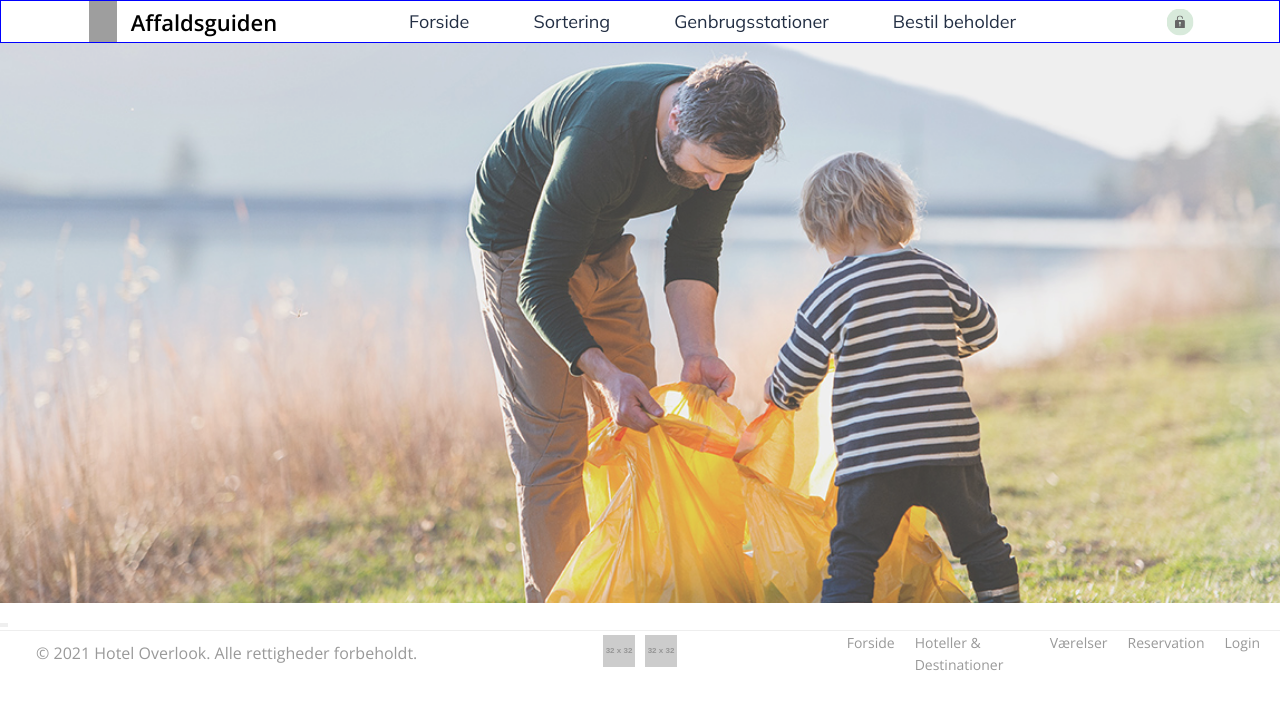
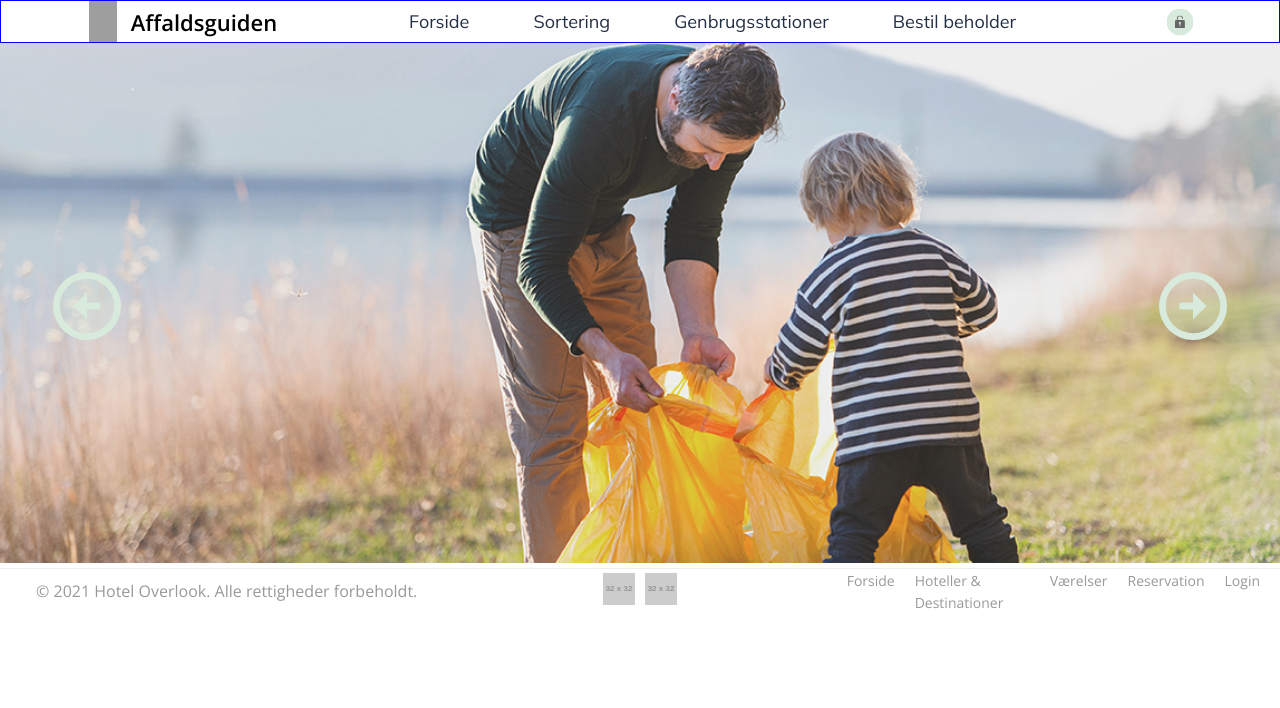
Before and after one commit to katrinedelrosario/trashguide, a React (Vite) app: page / in a window 1280 px wide. Shown: the top 708 px of the page. Built offline with nearby package versions, Linux system fonts and the light colour scheme; grey boxes are pictures that could not be loaded.

Commit message:
updated slider styling

```diff
--- a/src/components/slider/slider.module.scss
+++ b/src/components/slider/slider.module.scss
@@ -2,8 +2,13 @@
 .sliderContainer {
     max-width: 100%;
     position: relative;
-    margin: auto;
 
+    img {
+        width: 100%;
+        max-height: 65vh;
+        object-fit: cover;
+        z-index: 0;
+    }
     .slides {
         display: none;
     }
@@ -15,14 +20,34 @@
         animation-duration: 1.7s;
 
         @keyframes fade {
-            from {opacity: .6}
+            from {opacity: .8}
             to {opacity: 1}
         }
     }
+    .prev, .next {
+        position: absolute;
+        top: 50%;
+        transform: translateY(-50%);
+        cursor: pointer;
+        background-color: transparent;
+        border: none;
+        z-index: 1;
+        width: 68px;
+        height: 68px;
+        background-repeat: no-repeat;
+        background-position: center;
+    }
+    .prev {
+            left: 4em;
+            background-image: url('../../assets/images/layout/icon-arrow-left.svg');
+            background-size: cover;
 
-    img {
-        width: 100%;
-        height: 70vh;
-        object-fit: cover;
-    }
+        }
+        .next {
+            right: 4em;
+            background-image: url('../../assets/images/layout/icon-arrow-right.svg');
+
+        }
+
+
 }
```
